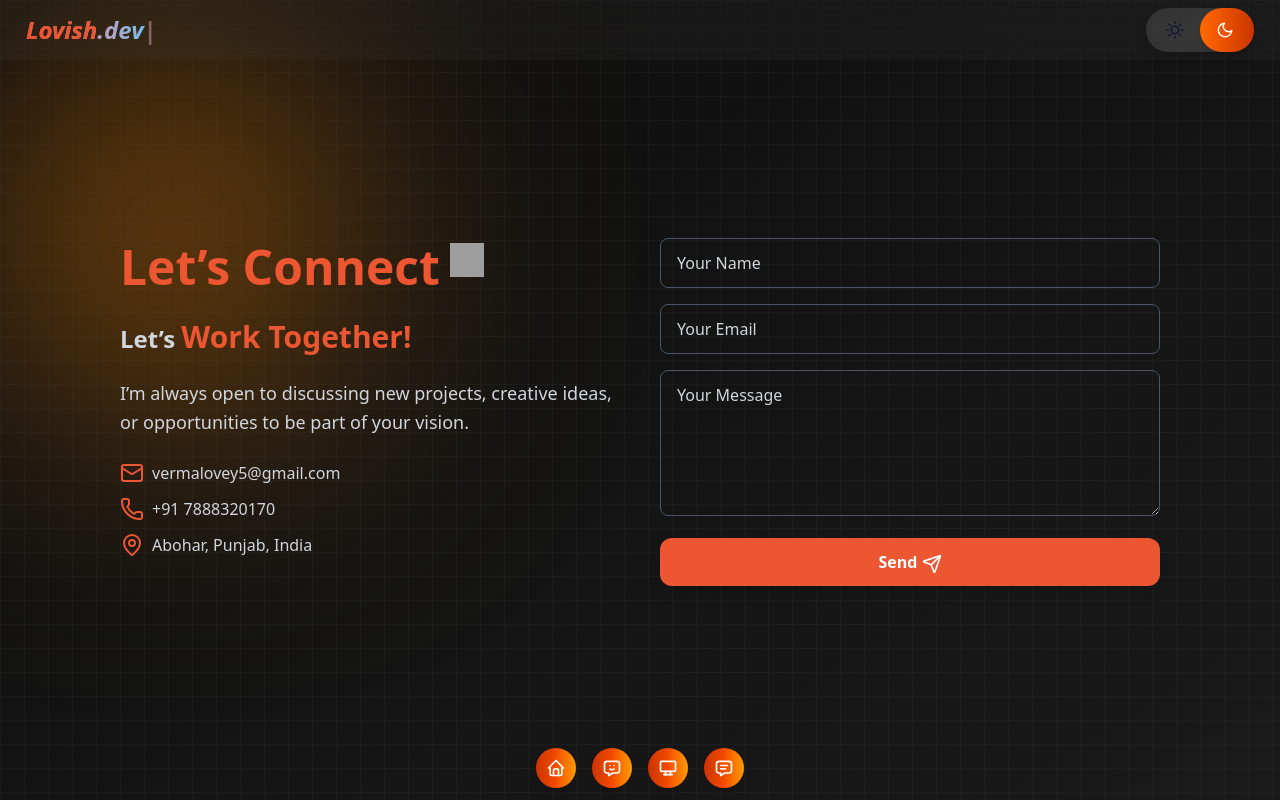
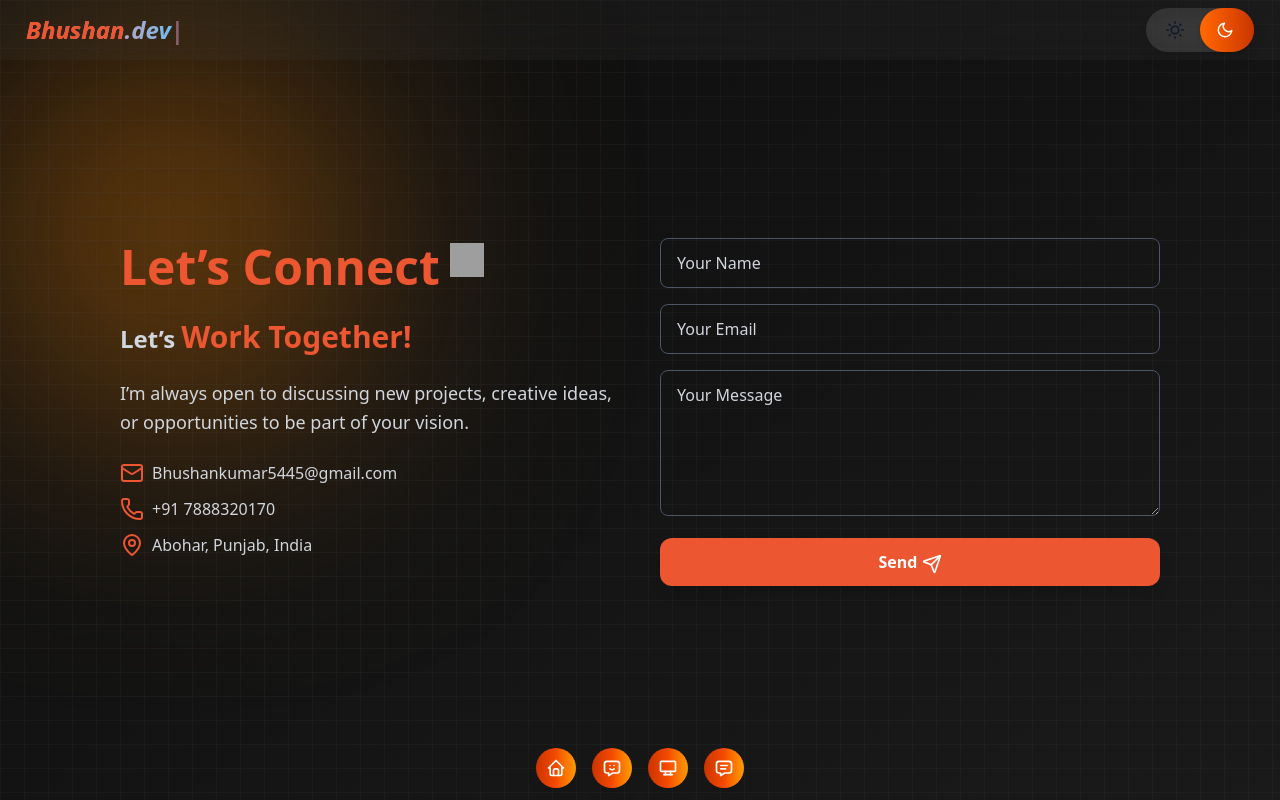
Before and after one commit to lovishverma1435/lovey-s_portfolio, a React (Vite) app: page /contact in a window 1280 px wide. Built offline with nearby package versions, Linux system fonts and the light colour scheme; grey boxes are pictures that could not be loaded.

Commit message:
first commit

```diff
--- a/src/common/Header.jsx
+++ b/src/common/Header.jsx
@@ -13,7 +13,7 @@ const Header = () => {
             className="text-xl sm:text-2xl font-medium justify-center items-center text-black dark:text-white"
             words={["dev", "des"]}
             inspan="."
-            outofspan="Lovish"
+            outofspan="Bhushan"
           />
           {/* Right side theme button */}
           <Theme />
--- a/src/home/Homesection.jsx
+++ b/src/home/Homesection.jsx
@@ -22,7 +22,7 @@ const HeroSection = () => {
       {/* Big Name */}
       <h1 data-aos="fade-down"  data-aos-delay="200" className="absolute top-16 left-1/2 -translate-x-1/2 font-bold tracking-widest leading-none ">
         <span className="bg-gradient-to-r from-orange-700 via-orange-600 to-amber-500 bg-clip-text text-transparent headname font-normal">
-          LOVISH
+          BHUSHAN
         </span>
       </h1>
 
--- a/src/pages/About.jsx
+++ b/src/pages/About.jsx
@@ -38,7 +38,7 @@ const About = () => {
               </p>
               <div  className=" flex button gap-4 sm:gap-6 w-full pb-16 md:pb-0">
                 <a data-aos="fade-up"  data-aos-delay="400"
-                  // href="https://drive.usercontent.google.com/download?id=1oHxtBgAOB4prO6MX03dkd3T1Xmno-LG_&export=download&authuser=0&confirm=t&uuid=40682eac-e488-4268-8508-900586cb5ba1&at=AN8xHoqK_qp0tg66Esv1c4X-19jC:1756960813085"
+                  href="https://drive.usercontent.google.com/download?id=1oHxtBgAOB4prO6MX03dkd3T1Xmno-LG_&export=download&authuser=0&confirm=t&uuid=40682eac-e488-4268-8508-900586cb5ba1&at=AN8xHoqK_qp0tg66Esv1c4X-19jC:1756960813085"
                   download={"cv"}
                   className='bg-[#ec5631] w-full py-3 px-14 rounded-xl flex justify-center items-center font-semibold text-lg gap-3 hover:scale-105 transition-transform duration-300 shadow-lg'
                 >
--- a/src/pages/Contact.jsx
+++ b/src/pages/Contact.jsx
@@ -40,8 +40,8 @@ const Contact = () => {
           <div className="flex flex-col gap-3">
             <p  data-aos="fade-right"  data-aos-delay="800" className="flex items-center gap-2 ">
               <Mail className="text-[#ec5631]" />
-              <a href="mailto:vermalovey5@gmail.com" className="hover:underline hover:text-[#ec5631]">
-                vermalovey5@gmail.com
+              <a href="mailto:Bhushankumar5445@gmail.com" className="hover:underline hover:text-[#ec5631]">
+                Bhushankumar5445@gmail.com
               </a>
             </p>
 
```
